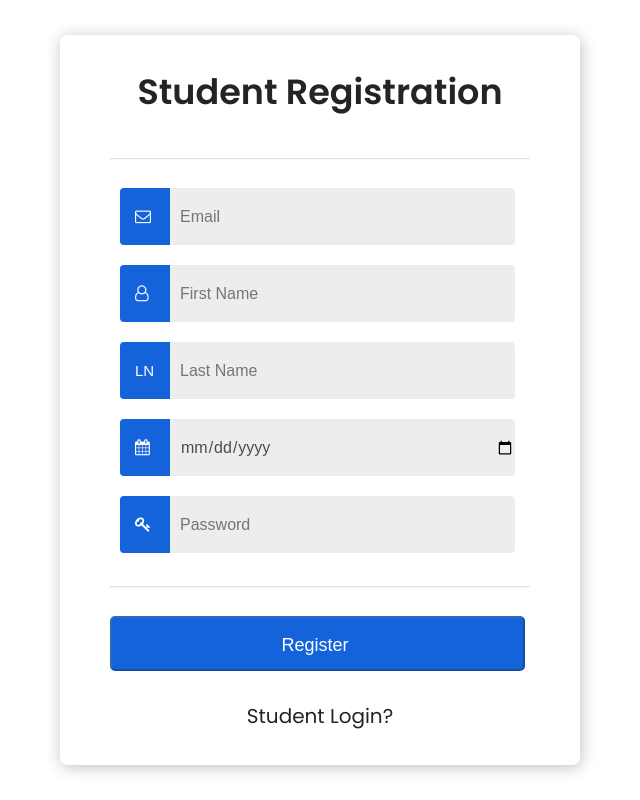
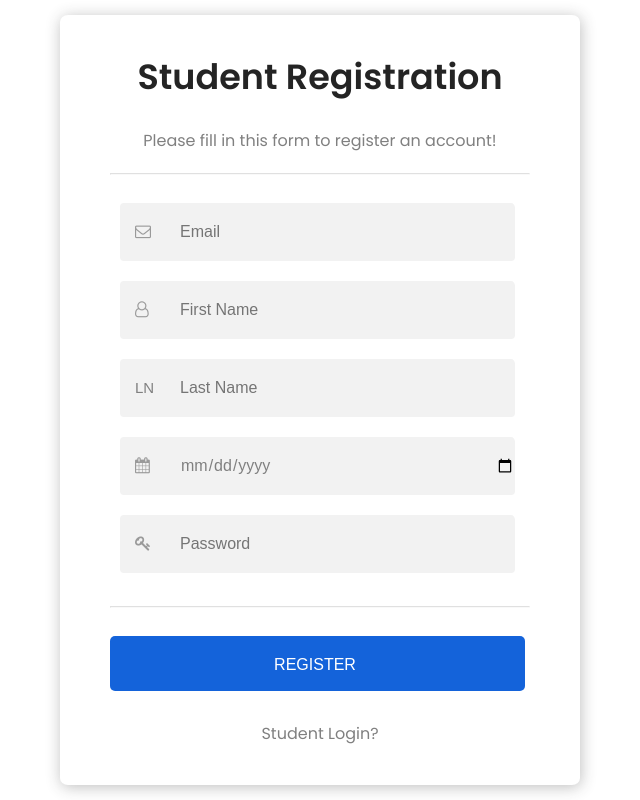
Before and after one commit to pasanglamatamang/student-registration-angular, an Angular app: page / in a window 1280 px wide. Shown: the whole page, without its empty margins (320-960 px from the left). Built offline with nearby package versions, Linux system fonts and the light colour scheme.

Commit message:
Some css changes

```diff
--- a/src/app/registration/registration.component.html
+++ b/src/app/registration/registration.component.html
@@ -2,7 +2,9 @@
   <h1>Student Registration</h1>
 
   <form #addForm="ngForm" (ngSubmit)="registerStudent(addForm)">
+    <p class="subDescription">Please fill in this form to register an account!</p>
     <hr>
+
 
     <label id="icon" for="email"><i class="fa fa-envelope-o "></i></label>
     <input type="text" ngModel name="email" id="email" placeholder="Email" required/>
@@ -21,7 +23,7 @@
 
     <hr>
 
-    <button [disabled]="addForm.invalid" type="submit" class="button">Register</button>
+    <button [disabled]="addForm.invalid" type="submit" class="button">REGISTER</button>
 
     <h4>
        Student Login?
--- a/src/styles.css
+++ b/src/styles.css
@@ -19,26 +19,32 @@ select {
 }
 
 p {
-  font-size: 12px;
-  width: 150px;
-  display: inline-block;
-  margin-left: 18px;
+  font-size: 16px;
+  width: 100%;
+  text-align: center;
+  margin-bottom: 20px;
+  color: gray;
 }
+
 h1 {
   font-family: 'poppins', 'sans-serif';
   font-size: 35px;
   font-weight: 600;
   color: #242424;
   text-align: center;
-  padding-top: 30px;
-  margin-bottom: 10px;
+  padding-top: 35px;
+  margin-bottom: -15px;
+}
+
+.subDescription{
+  font-family: 'poppins', 'sans-serif';
 }
 
 h4 {
   font-family: 'poppins', 'sans-serif';
-  font-size: 20px;
-  font-weight: 400;
-  color: #242424;
+  font-size: 16px;
+  font-weight: 300;
+  color: gray;
   text-align: center;
   padding-top: 30px;
   margin-bottom: 10px;
@@ -54,7 +60,7 @@ html,body{
     position  : absolute;
     transform : translate(-50%, -50%);
   width: 520px;
-  height: 730px;
+  height: 770px;
   -webkit-border-radius: 8px/7px;
   -moz-border-radius: 8px/7px;
   border-radius: 8px/7px;
@@ -124,11 +130,11 @@ hr{
 
 input[type=text],input[type=password], input[type=date]{
   width: 335px;
-  height: 57px;
+  height: 58px;
   -webkit-border-radius: 0px 4px 4px 0px/5px 5px 4px 4px;
   -moz-border-radius: 0px 4px 4px 0px/0px 0px 4px 4px;
   border-radius: 0px 4px 4px 0px/5px 5px 4px 4px;
-  background-color: rgb(237, 237, 237);
+  background-color: #f2f2f2;
 
   border: solid 0px #cbc9c9;
   margin-left: -5px;
@@ -140,18 +146,22 @@ input[type=password]{
   margin-bottom: 25px;
 }
 
+input[type=date]{
+  color: grey;
+}
+
 #icon {
   display: inline-block;
   width: 40px;
-  background-color: #1463da;
+  background-color: #F2F2F2;
   padding: 20px 0px 4px 15px;
   margin-left: 10px;
   -webkit-border-radius: 4px 0px 0px 4px;
   -moz-border-radius: 4px 0px 0px 4px;
   border-radius: 4px 0px 0px 4px;
-  color: rgb(255, 255, 255);
+  color: rgb(154, 154, 154);
   border: solid px #cbc9c9;
-  height: 33px;
+  height: 34px;
 
 }
 
@@ -173,7 +183,7 @@ font-size: 15px;
 }
 
 button {
-  font-size: 18px;
+  font-size: 16px;
   font-weight: 500;
   color: white;
   padding: 3px 25px 0px 20px;
@@ -189,6 +199,7 @@ button {
   background-color: #1463da;
   text-align: center;
   align-items: center;
+  border: none;
 }
 
 button:hover {
```
